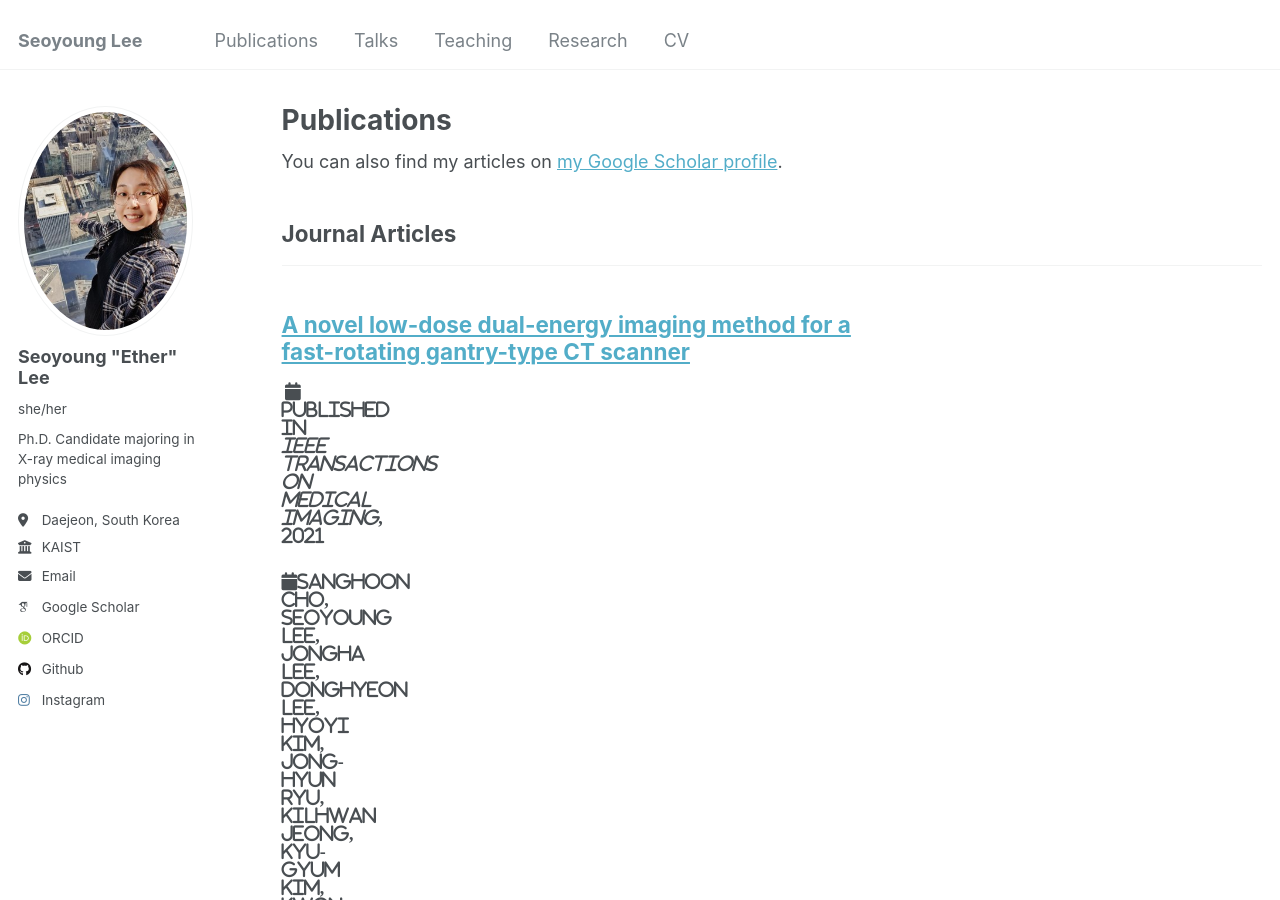
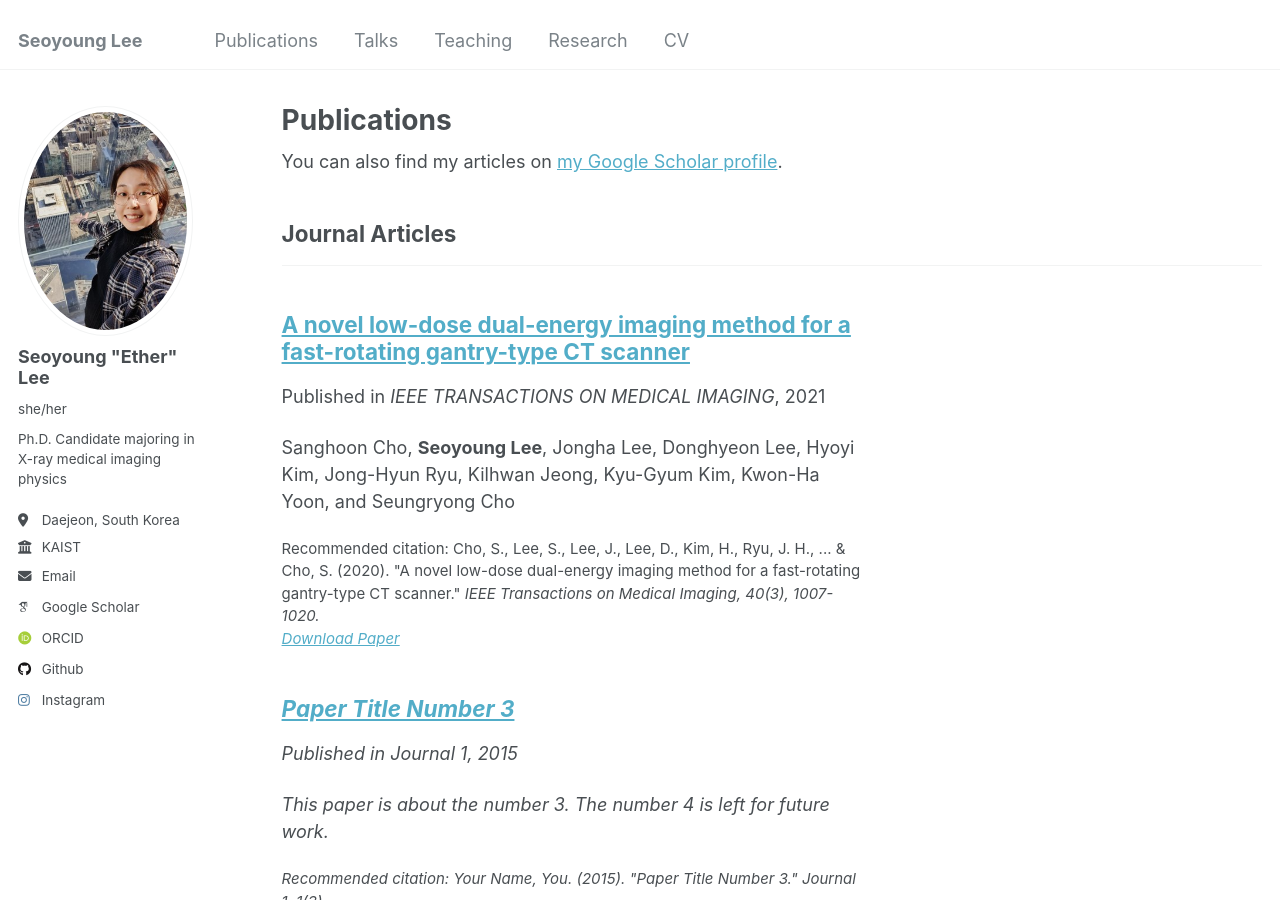
Before and after one commit to ether0/ether0.github.io, a Jekyll site: the page built from _pages/publications.html, in a window 1280 px wide and 900 px high. Built offline with Jekyll 4.4.1, drawn with Linux system fonts in a browser that asks for light colours; some web fonts are replaced.

Commit message:
Update archive-single.html

```diff
--- a/_includes/archive-single.html
+++ b/_includes/archive-single.html
@@ -42,7 +42,7 @@
           <p> {{ post.type }}, <i>{{ post.venue }}</i>, {{ post.date | default: "1900-01-01" | date: "%Y" }} </p>
         {% elsif post.collection == 'publications' %}
           <!-- <p>Published in <i>{{ post.venue }}</i>, {{ post.date | default: "1900-01-01" | date: "%Y" }} </p> -->
-          <p class="page__date"><strong><i class="fa fa-fw fa-calendar" aria-hidden="true"> Published in <i>{{ post.venue }}</i>, {{ post.date | default: "1900-01-01" | date: "%Y" }} </p>
+          <p class="page__date">Published in <i>{{ post.venue }}</i>, {{ post.date | default: "1900-01-01" | date: "%Y" }} </p>
         {% elsif post.date %}
          <p class="page__date"><strong><i class="fa fa-fw fa-calendar" aria-hidden="true"></i> {{ site.data.ui-text[site.locale].date_label | default: "Published:" }}</strong> <time datetime="{{ post.date | default: "1900-01-01" | date_to_xmlschema }}">{{ post.date | default: "1900-01-01" | date: "%B %d, %Y" }}</time></p>
         {% endif %}
```
